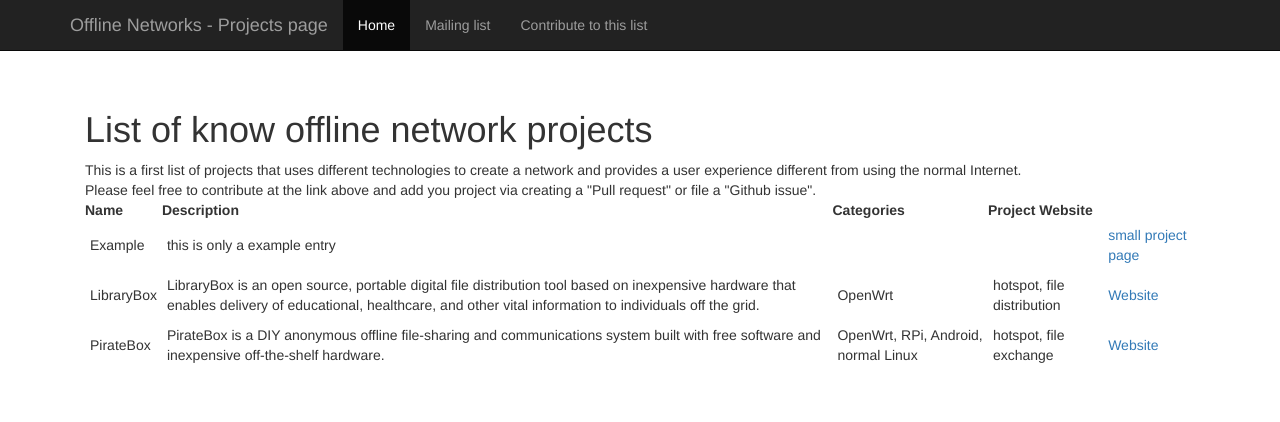
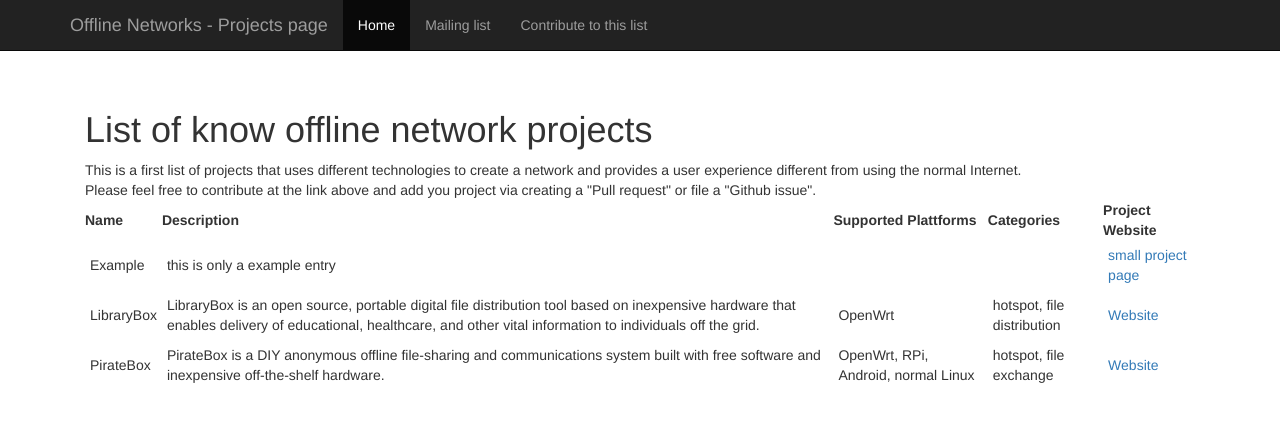
Before and after one commit to MaStr/off.network-projects, a Jekyll site: the page built from index.html, in a window 1280 px wide. Shown: the top 422 px of the page. Built offline with Jekyll 4.4.1, drawn with Linux system fonts in a browser that asks for light colours; nearby versions of some CDN libraries.

Commit message:
headline..

```diff
--- a/index.html
+++ b/index.html
@@ -10,7 +10,7 @@
 
 
 <table>
-<tr><th>Name</th><th>Description</th><th>Categories</th><th>Project Website</th></tr>
+<tr><th>Name</th><th>Description</th><th>Supported Plattforms</th><th>Categories</th><th>Project Website</th></tr>
 {% for project_hash in site.data.projects %}
 {% assign proj = project_hash[1] %}
   <tr>
```
